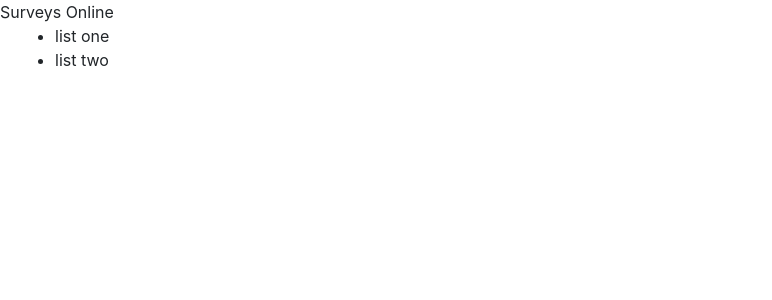
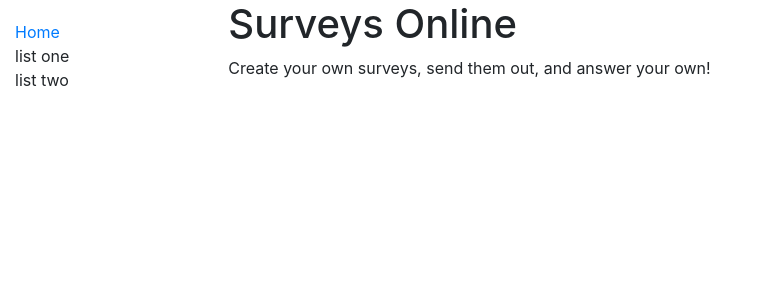
Before and after one commit to LHW99/survey, a Django app: page /catalog/ in a window 1280 px wide. Shown: the top 300 px of the page, without its empty margins (0-772 px from the left). Run offline with Django 3.2, Linux system fonts and the light colour scheme; some libraries are stand-ins or nearby versions.

Commit message:
home page displays; start models

```diff
--- /dev/null
+++ b/catalog/static/css/styles.css
@@ -0,0 +1,5 @@
+.sidebar-nav {
+  margin-top: 20px;
+  padding: 0;
+  list-style: none;
+}
--- a/catalog/templates/base.html
+++ b/catalog/templates/base.html
@@ -1,6 +1,6 @@
 <!DOCTYPE html>
 <html lang = 'en'>
-<header>
+<head>
   {% block title %}<title>Online Surveys</title>{% endblock %}
   <meta charset="utf-8">
   <!-- easy viewport optimization -->
@@ -10,7 +10,7 @@
   <!-- loading custom css file -->
   {% load static %}
   <link rel="stylesheet" href="{% static 'css/styles.css' %}">
-</header>
+</head>
 <body>
   <div class="container-fluid">
     <div class="row">
@@ -18,10 +18,13 @@
       {% block sidebar %}
         <ul class="sidebar-nav">
         <!-- {% if user.is_authenticated %}{% else %}{% endif %} -->
-        <li>list one</li>
-        <li>list two</li>
+          <li><a href='{% url 'index' %}'>Home</a>
+          <li>list one</li>
+          <li>list two</li>
         </ul>
       {% endblock %}
       </div>
+      <div class='col-sm-10'>{% block content %}{% endblock %}</div>
   </div>
 </body>
+</html>
--- a/catalog/templates/index.html
+++ b/catalog/templates/index.html
@@ -1,8 +1,9 @@
-{% extends "base.html" %}
+{% extends 'base.html' %}
 
-{% block title %}Surveys Online{% endblock %}
+{% block title %} <title>Survey Online</title> {% endblock %}
 
 {% block content %}
-  <h1>Surveys Online<h1>
-  <p>Create your own surveys, send them out, and answer your own!<p>
+  <h1>Surveys Online</h1>
+
+  <p>Create your own surveys, send them out, and answer your own!</p>
 {% endblock %}
--- a/survey/settings.py
+++ b/survey/settings.py
@@ -11,6 +11,7 @@ https://docs.djangoproject.com/en/3.1/ref/settings/
 """
 
 from pathlib import Path
+import os
 
 # Build paths inside the project like this: BASE_DIR / 'subdir'.
 BASE_DIR = Path(__file__).resolve().parent.parent
@@ -55,7 +56,7 @@ ROOT_URLCONF = 'survey.urls'
 TEMPLATES = [
     {
         'BACKEND': 'django.template.backends.django.DjangoTemplates',
-        'DIRS': [],
+        'DIRS': ['templates'],
         'APP_DIRS': True,
         'OPTIONS': {
             'context_processors': [
```
Also changed, not shown: catalog/models.py (+19 -0 lines), catalog/static/styles.css (deleted).
